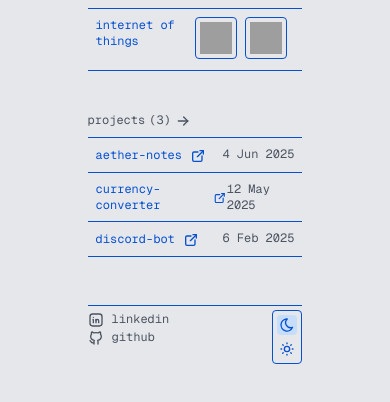
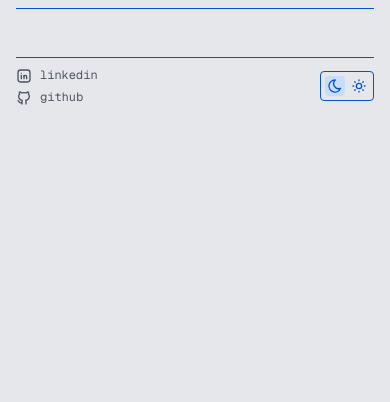
Before and after one commit to kahseng-dev/kahseng, a SvelteKit app: page / in a window 390 px wide. Shown: the part 972-1374 px from the top of the page. After the commit the page ends 1126 px from the top, so only its background shows below. Built offline with nearby package versions, Linux system fonts and the light colour scheme; grey boxes are pictures that could not be loaded.

Commit message:
fix: mobile responsive

```diff
--- a/src/app.html
+++ b/src/app.html
@@ -15,7 +15,7 @@
 		<link href="https://fonts.googleapis.com/css2?family=Geist+Mono:wght@100..900&family=Geist:wght@100..900&display=swap" rel="stylesheet">
 		%sveltekit.head%
 	</head>
-	<body data-sveltekit-preload-data="hover">
+	<body class='bg-(--bg)' data-sveltekit-preload-data="hover">
 		<div style="display: contents">%sveltekit.body%</div>
 	</body>
 </html>
--- a/src/lib/ui/footer.svelte
+++ b/src/lib/ui/footer.svelte
@@ -29,8 +29,8 @@
 
 <div class='mt-12 text-xs md:text-sm'>
     <hr class={styles.border} />
-    <div class='mt-1 flex justify-between'>
-        <div class='flex flex-col md:flex-row md:gap-8'>
+    <div class='mt-2 flex justify-between items-center'>
+        <div class='flex flex-col gap-1 md:flex-row md:gap-8'>
             <a
                 href='https://www.linkedin.com/in/kahseng'
                 target='_blank'
@@ -46,7 +46,7 @@
                 <span>github</span>
             </a>
         </div>
-        <div class='p-1 *:px-0.5 *:pb-0.5 flex flex-col md:flex-row gap-1 border {styles.border} rounded'>
+        <div class='p-1 *:px-0.5 *:pb-0.5 flex gap-1 border {styles.border} rounded'>
             <label class='rounded cursor-pointer transition duration-300 {styles.hightlight} has-checked:bg-(--highlight)'>
                 <input
                     onchange={handleThemeChange}
--- a/src/routes/+layout.svelte
+++ b/src/routes/+layout.svelte
@@ -21,8 +21,8 @@
     }
 </script>
 
-<div class='min-h-screen antialiased font-mono px-4 py-12 md:py-24 text-xs md:text-base grid grid-cols-5 transition ease-in-out duration-300 bg-(--bg) text-(--text)'>
-    <div class='col-start-2 col-span-3'>
+<div class='min-h-screen antialiased font-mono px-4 py-12 md:py-24 text-xs flex md:text-base md:grid md:grid-cols-5 transition ease-in-out duration-300 bg-(--bg) text-(--text)'>
+    <div class='md:col-start-2 md:col-span-3'>
         {@render children()}
         <Footer bind:theme={theme} />
     </div>
--- a/src/routes/+page.svelte
+++ b/src/routes/+page.svelte
@@ -38,7 +38,7 @@
             Icon={IconMail} />
     </div>
     <div>
-        <p>
+        <p class='text-balance'>
             I specialize in front and backend development with a strong
             focus on user experience. I'm passionate about
             crafting interfaces that look beautiful and provide
```
